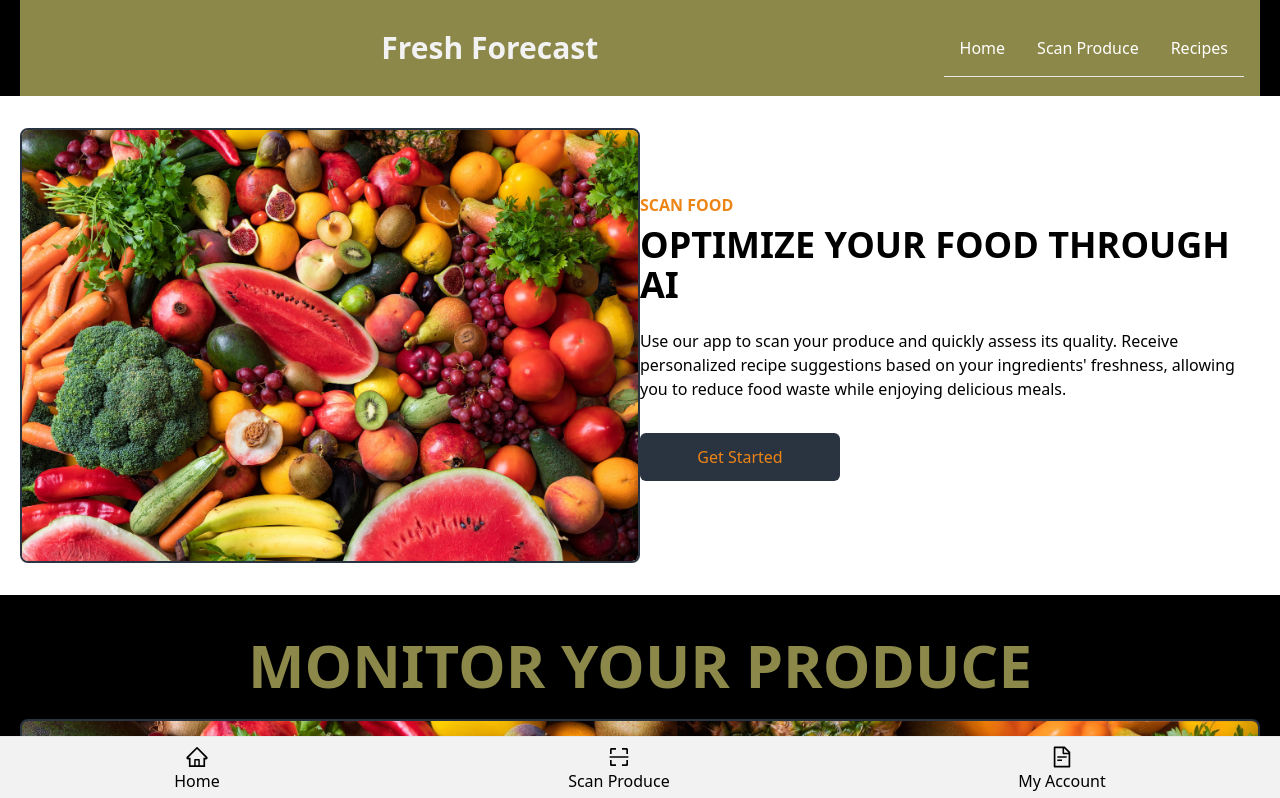
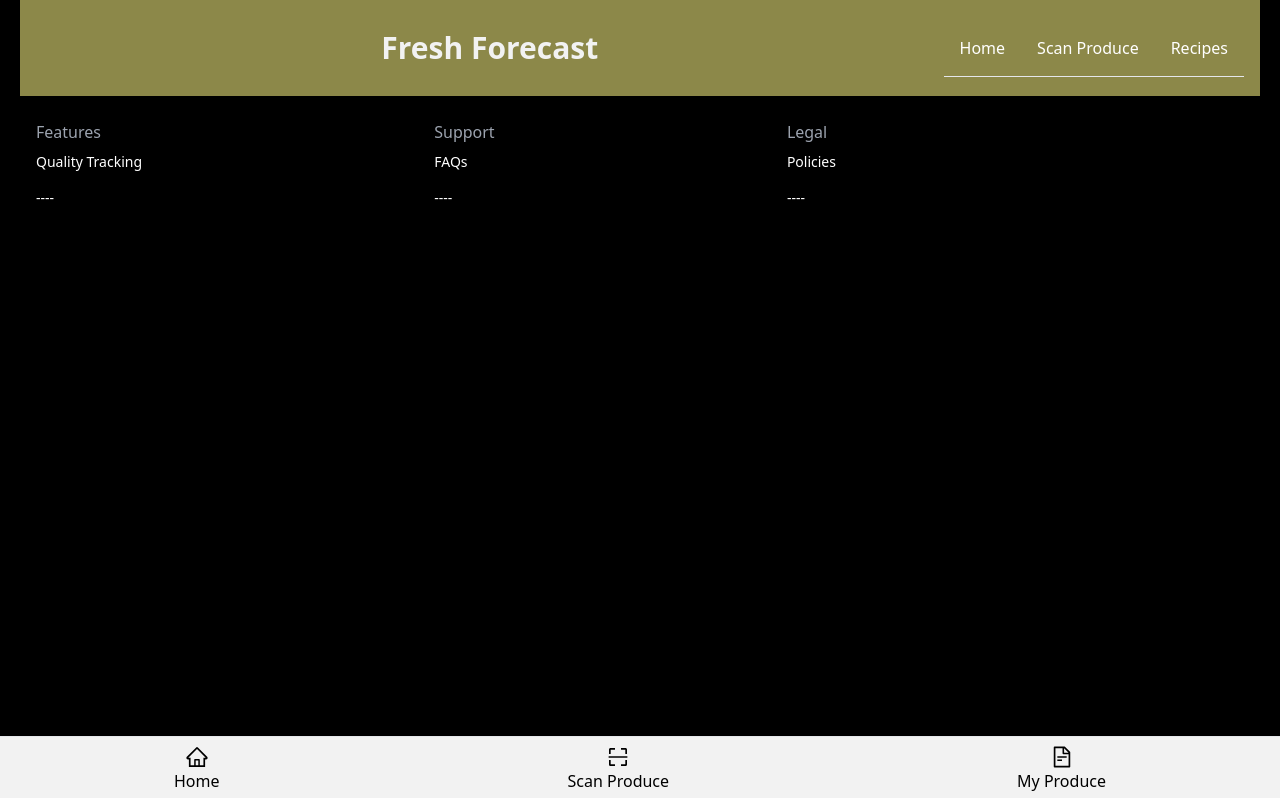
Before and after one commit to ArcCreate/Crisp.AI, a React (Vite) app in the folder FrontEnd/freshForecastApp/: page /my-produce in a window 1280 px wide. Shown: the top 798 px of the page. Built offline with nearby package versions, Linux system fonts and the light colour scheme.

Commit message:
UI changer

```diff
--- a/FrontEnd/freshForecastApp/src/App.tsx
+++ b/FrontEnd/freshForecastApp/src/App.tsx
@@ -3,17 +3,25 @@ import Hero from "./components/Hero";
 import RecipeSection from "./components/RecipeSection";
 import Footer from "./components/Footer";
 import BottomNav from "./components/BottomNav";
+import { BrowserRouter as Router, Route, Routes } from "react-router-dom";
+import ScanProduce from "./pages/ScanPage";
+import MyProduce from "./pages/MyProduce";
+import Home from "./pages/HomePage";
 
 function App() {
-
   return (
-    <div className="App">
-      <Navbar/>
-      <Hero />
-      <RecipeSection />
-      <Footer/>
-      <BottomNav/>
-    </div>
+    <Router>
+      <div className="App">
+        <Navbar />
+        <Routes>
+          <Route path="/" element={<Home />} />
+          <Route path="/scan" element={<ScanProduce />} />
+          <Route path="/my-produce" element={<MyProduce />} />
+        </Routes>
+        <Footer />
+        <BottomNav />
+      </div>
+    </Router>
   );
 }
 
--- a/FrontEnd/freshForecastApp/src/components/BottomNav.tsx
+++ b/FrontEnd/freshForecastApp/src/components/BottomNav.tsx
@@ -1,22 +1,23 @@
 import React from "react";
 import { AiOutlineHome, AiOutlineScan, AiOutlineFileText } from "react-icons/ai";
+import { useNavigate } from "react-router-dom";
 
 const BottomNav = () => {
+  const navigate = useNavigate();
+
   return (
-    <div
-      className="fixed bottom-0 left-0 w-full flex justify-around items-center h-16 bg-[#F2F2F2] text-dark-gray border-t border-var(--medium-gray)"
-    >
-      <div className="flex flex-col items-center">
+    <div className="fixed bottom-0 left-0 w-full flex justify-around items-center h-16 bg-[#F2F2F2] text-dark-gray border-t border-var(--medium-gray)">
+      <div className="flex flex-col items-center" onClick={() => navigate("/")}>
         <AiOutlineHome size={24} />
         <span>Home</span>
       </div>
-      <div className="flex flex-col items-center">
+      <div className="flex flex-col items-center" onClick={() => navigate("/scan")}>
         <AiOutlineScan size={24} />
         <span>Scan Produce</span>
       </div>
-      <div className="flex flex-col items-center">
+      <div className="flex flex-col items-center" onClick={() => navigate("/my-produce")}>
         <AiOutlineFileText size={24} />
-        <span>My Account</span>
+        <span>My Produce</span>
       </div>
     </div>
   );
```
